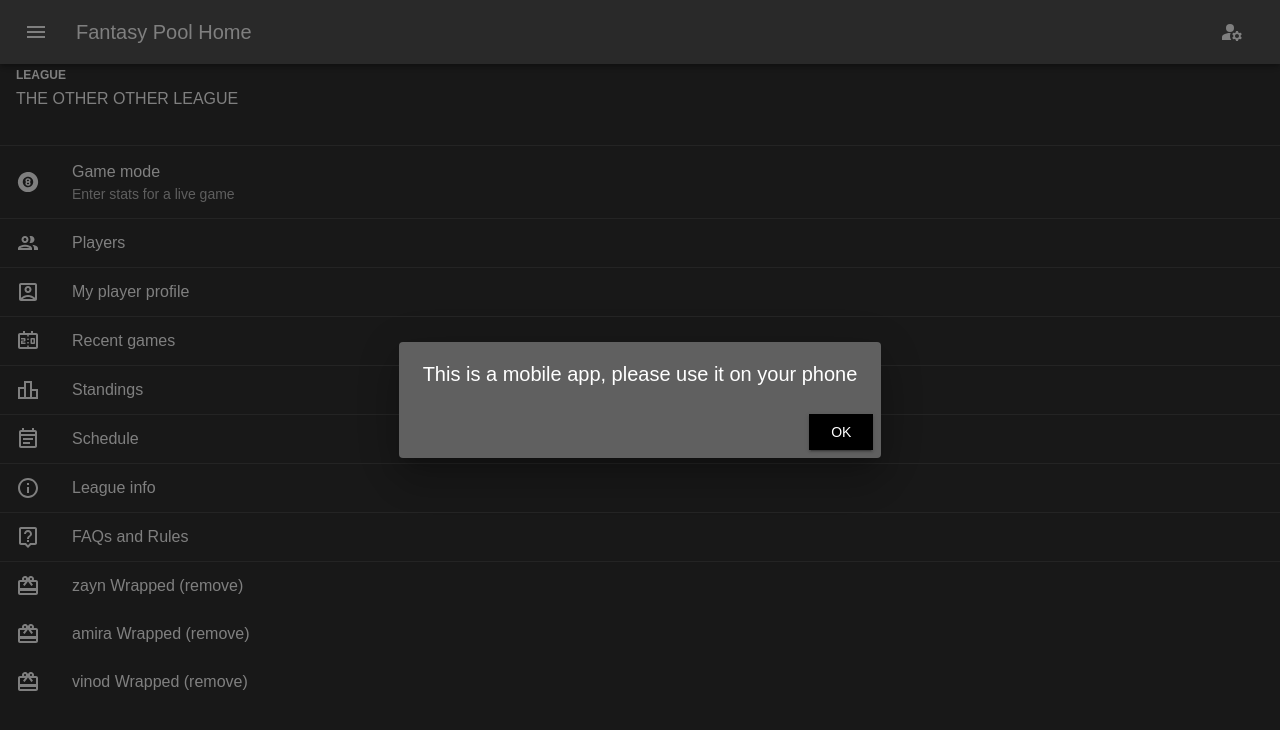
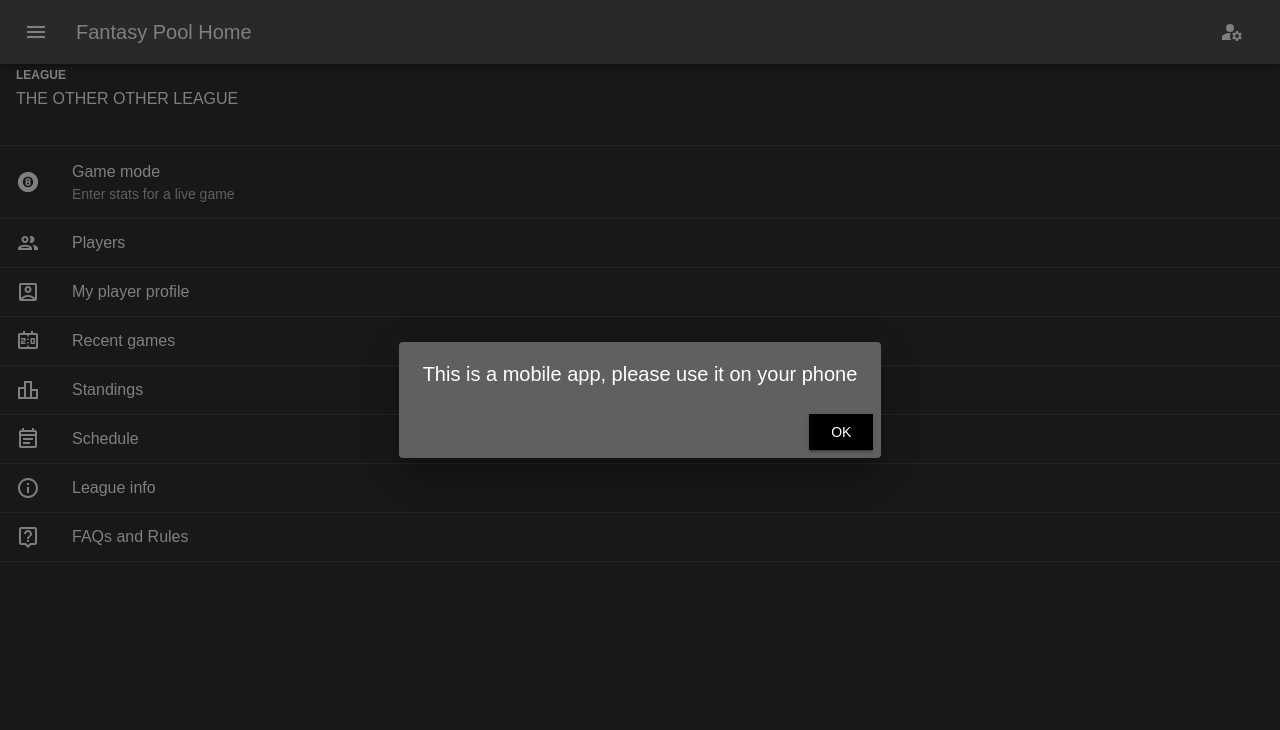
Before and after one commit to jcbauman/fantasy-pool, a React (Create React App) app: page / in a window 1280 px wide. Shown: the top 730 px of the page. Built offline with nearby package versions, Linux system fonts and the light colour scheme; no server answers; the database is empty; sample sign-in values are in the browser's storage.

Commit message:
feature flag for release

```diff
--- a/src/pages/overview/OverviewPage.tsx
+++ b/src/pages/overview/OverviewPage.tsx
@@ -182,6 +182,7 @@ export const OverviewComponent: FC = () => {
                 </ListItemButton>
               </ListItem>
             )}
+            {wrappedEnabled && hasClickedWrapped && (
               <ListItem disablePadding>
                 <ListItemButton
                   to={`/wrapped-2024/Fwonnaprz0okB0HIYUje`}
@@ -193,6 +194,8 @@ export const OverviewComponent: FC = () => {
                   <ListItemText primary="zayn Wrapped (remove)" />
                 </ListItemButton>
               </ListItem>
+            )}
+            {wrappedEnabled && hasClickedWrapped && (
               <ListItem disablePadding>
                 <ListItemButton
                   to={`/wrapped-2024/sgBzBphKFqF3zA0c1rJl`}
@@ -204,6 +207,8 @@ export const OverviewComponent: FC = () => {
                   <ListItemText primary="amira Wrapped (remove)" />
                 </ListItemButton>
               </ListItem>
+            )}
+            {wrappedEnabled && hasClickedWrapped && (
               <ListItem disablePadding>
                 <ListItemButton
                   to={`/wrapped-2024/x5QiXK4bh88GTIoflUoZ`}
@@ -215,6 +220,7 @@ export const OverviewComponent: FC = () => {
                   <ListItemText primary="vinod Wrapped (remove)" />
                 </ListItemButton>
               </ListItem>
+            )}
           </List>
         </Box>
       </Stack>
```
Lines whose indentation alone changed are shown as unchanged.
